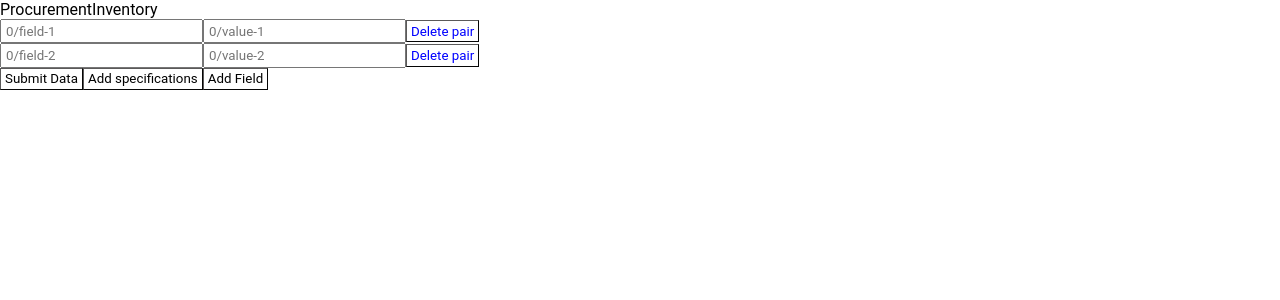
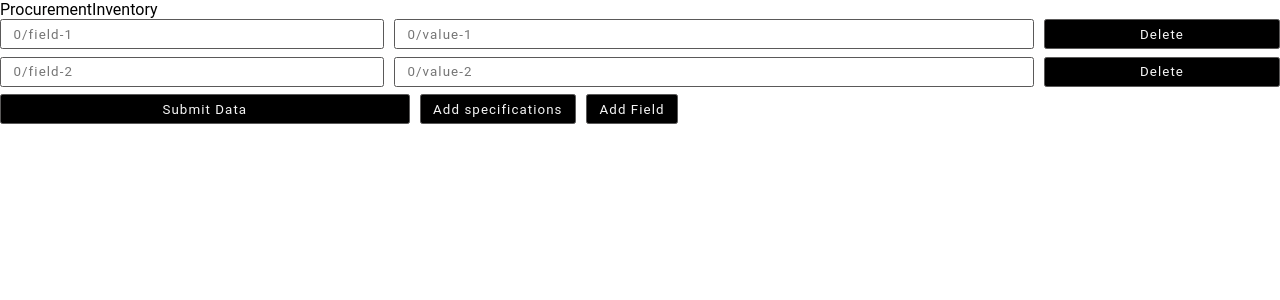
Before and after one commit to mshahzebraza/officeworks, a Next.js app: page / in a window 1280 px wide. Shown: the top 300 px of the page. Built offline with nearby package versions, Linux system fonts and the light colour scheme.

Commit message:
z-index issue
1. z-index issue (solved - readme)
2. make the names of PO-fields same in update-modal and detail-modal. (for this the render method must use array-map on object-entries)

```diff
--- a/components/MultiForm/MultiForm.js
+++ b/components/MultiForm/MultiForm.js
@@ -82,7 +82,9 @@ export default function MultiForm(props) {
     }
      */
   return (
-    <form onSubmit={handleSubmit} >
+    <form
+      className={styles.form}
+      onSubmit={handleSubmit} >
       {
         inputPairs.map((pair, pairIndex) => {
           return <div
@@ -92,6 +94,7 @@ export default function MultiForm(props) {
 
             {/* LABEL-INPUT-BOX */}
             <input
+              className={styles.formField}
               type="text"
               // depends on 'level'
               placeholder={`${pair.level}/field-${pairIndex + 1}`}
@@ -103,6 +106,7 @@ export default function MultiForm(props) {
 
             {/* VALUE-INPUT-BOX */}
             <input
+              className={styles.formValue}
               disabled={pair.isFixed}
               list={`optionList-${pair.field}`}
               type="text"
@@ -124,17 +128,19 @@ export default function MultiForm(props) {
             }
 
 
-            {!pair.req && <button onClick={e => handlerPairDelete(pairIndex, e)} > Delete pair</button>}
+            {!pair.req && <button className={`${styles.formButton} ${styles.formButton_delete}`} onClick={e => handlerPairDelete(pairIndex, e)} > Delete </button>}
 
           </div>
         })
       }
+      <div className={`${styles.formControls}`}>
+        <button className={`${styles.formButton} ${styles.formButton_submit}`} type='submit' >Submit Data</button>
+        {props.subLevels && props.subLevels.map((subLevel, id) => {
+          return <button key={id} className={`${styles.formButton} ${styles.formButton_subLevel}`} onClick={e => handleFieldAdd(e, id + 1)} >Add {subLevel}</button>
+        })}
+        <button className={`${styles.formButton} ${styles.formButton_addPair}`} onClick={handleFieldAdd}>Add Field</button>
+      </div>
 
-      <button type='submit' >Submit Data</button>
-      {props.subLevels && props.subLevels.map((subLevel, id) => {
-        return <button key={id} onClick={e => handleFieldAdd(e, id + 1)} >Add {subLevel}</button>
-      })}
-      <button onClick={handleFieldAdd}>Add Field</button>
     </form>
   )
 }
--- a/components/MultiForm/Multiform.module.scss
+++ b/components/MultiForm/Multiform.module.scss
@@ -1,3 +1,61 @@
-.formGroup {
-	color: blue;
+@import "../../styles/abstracts/abstracts";
+
+.form {
+	display: flex;
+	flex-direction: column;
+	gap: 0.75rem;
+	color: whitesmoke;
+	&Group {
+		display: flex;
+		gap: 1rem;
+
+		& > * {
+			padding: 0.65rem 1.25rem;
+		}
+	}
+
+	&Controls {
+		display: flex;
+		gap: 1rem;
+		// justify-content: center;
+		// align-self: flex-start;
+		// align-items: flex-start;
+		// display: flex;
+		// gap: 1rem;
+		// color: whitesmoke;
+	}
+	&Field {
+		flex: 0 0 30%;
+		background: transparent;
+		// width: 30%;
+	}
+	&Value {
+		flex: 0 0 50%;
+		background: transparent;
+	}
+	&Button {
+		// flex: 1 1 0%;
+		padding: 0.65rem 1.25rem;
+		// padding: 0.5rem 1rem;
+		background: #000;
+		&:hover {
+			background: #000;
+			color: cornflowerblue;
+		}
+
+		&_delete {
+			flex: 1;
+			&:hover {
+				color: $red;
+			}
+		}
+		&_submit {
+			flex: 0 0 32%;
+		}
+		&_subLevel {
+		}
+		&_addPair {
+		}
+	}
+	// color: blue;
 }
--- a/pages/procurement/po/index.js
+++ b/pages/procurement/po/index.js
@@ -29,6 +29,7 @@ export default function PO(pProps) {
         <button onClick={() => setShowModal(true)} >Add a PO</button>
         {showModal &&
           <Modal
+            title='New PO Entry'
             closer={() => setShowModal(false)}
           >
             <MultiForm
--- a/styles/abstracts/_abstracts.scss
+++ b/styles/abstracts/_abstracts.scss
@@ -1 +1,2 @@
 $lite: #333;
+$red: #c54040;
--- a/styles/globals.scss
+++ b/styles/globals.scss
@@ -1,3 +1,4 @@
+@import "./abstracts/abstracts";
 html,
 body,
 * {
@@ -31,17 +32,41 @@ button,
 input {
 	font-family: inherit;
 	color: inherit;
-	padding: 0.2em 0.3em;
+	letter-spacing: 0.08em;
+	border: 1.5px solid rgb(90, 89, 89);
+	border-radius: 0.25rem;
+	// padding: 0.2em 0.3em;
+	padding: 0.2em;
 }
 
 button {
-	border-width: 1px;
-	border-color: rgb(90, 89, 89);
-	/* border-style: solid; */
+	display: flex;
+	align-items: center;
+	justify-content: center;
+	padding: 0.5rem;
+
+	// border-width: 1.5px;
+	// border-color: rgb(90, 89, 89);
+	// border-style: solid;
 	background-color: inherit;
+	&:hover {
+		cursor: pointer;
+	}
 }
 input {
 	/* color: inherit; */
+	// padding: 0.5rem;
+
+	&:disabled {
+		// font-weight: 900;
+		// color: rgb(197, 64, 64);
+		color: white;
+		background-color: $red;
+		&:hover {
+			cursor: not-allowed;
+		}
+		// background-color: transparent;
+	}
 }
 
 h1 {
```
Also changed, not shown: components/PO/ListItem.module.scss (+51 -3 lines), components/PO/POdetail.js (+32 -32 lines), components/PO/POentryBar.module.scss (+5 -2 lines), components/UI/Modal.js (+15 -1 lines), components/UI/Modal.module.scss (+27 -7 lines), styles/po.module.scss (+7 -1 lines), public/icons/close.png (added), 1 other file (tests, documents, lock files or other folders).
